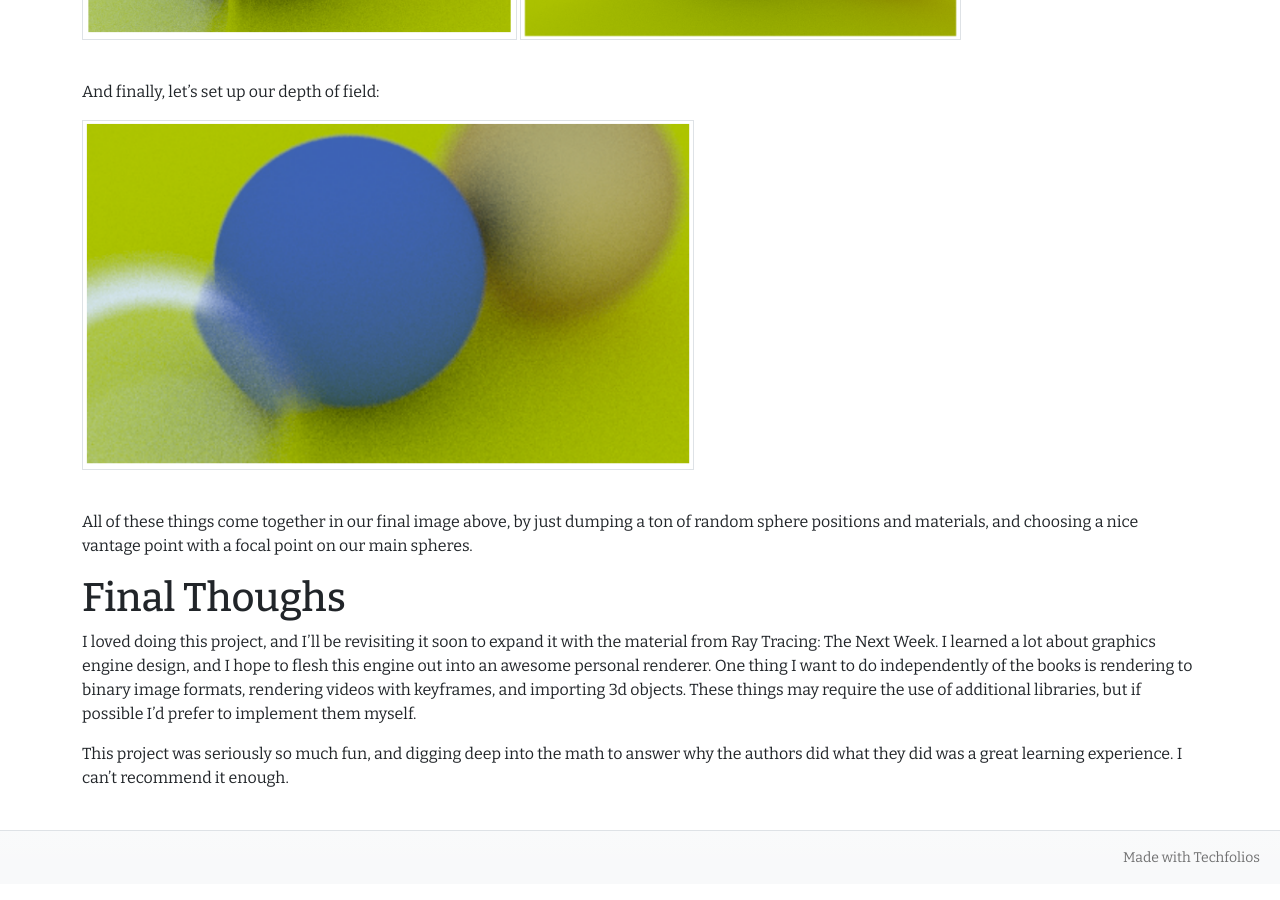
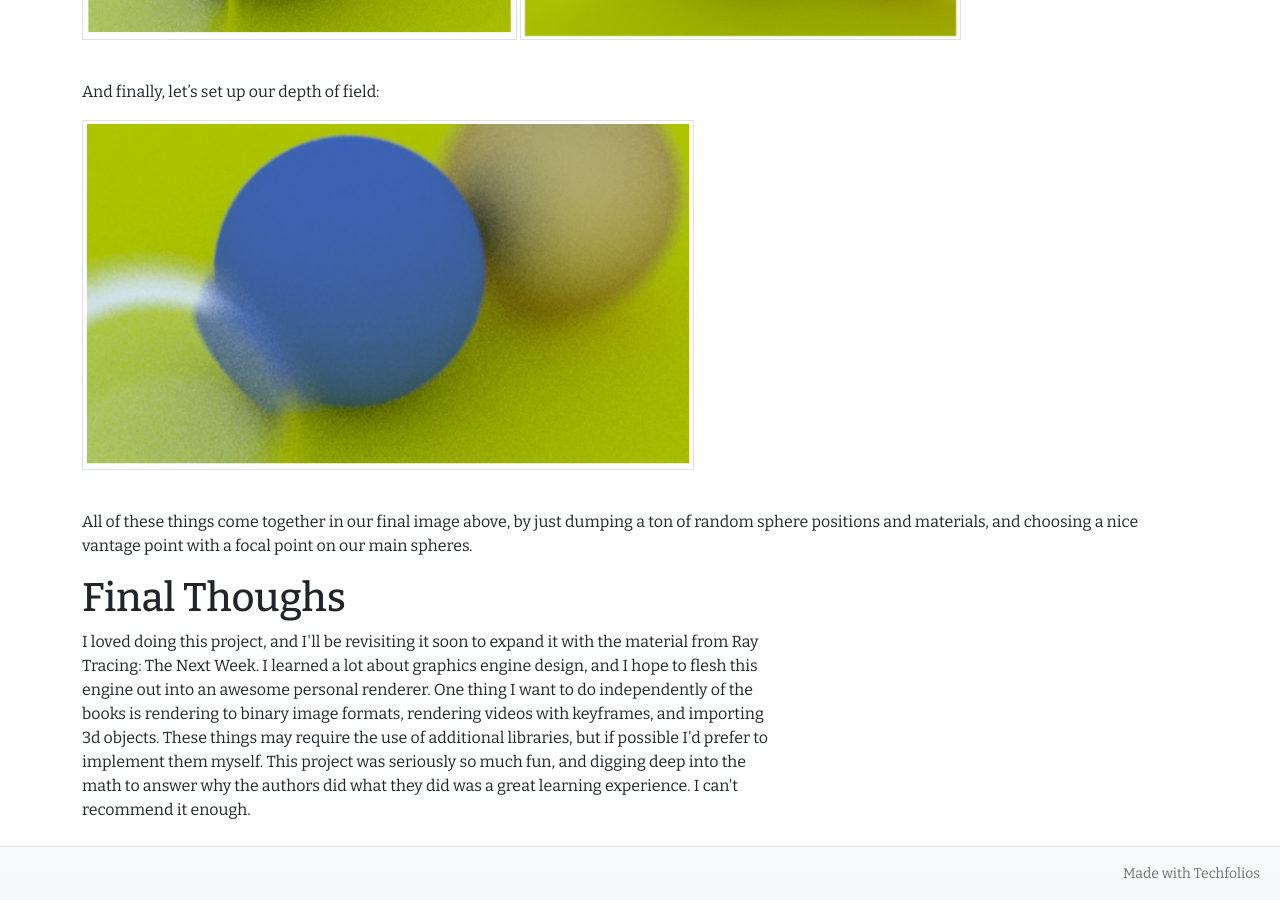
Before and after one commit to kylebueche/kylebueche.github.io, a Jekyll site: the page built from projects/ray-tracer-cpp.md, in a window 1280 px wide and 900 px high, scrolled down 2302 px. Built offline with Jekyll 4.4.1, drawn with Linux system fonts in a browser that asks for light colours.

Commit message:
Update ray-tracer-cpp.md

```diff
--- a/projects/ray-tracer-cpp.md
+++ b/projects/ray-tracer-cpp.md
@@ -15,7 +15,7 @@ labels:
 summary: "Another ray tracer in windows built by following 'Ray Tracing in One Weekend.'"
 ---
 
-<img class="float-start" style="padding-right:40px;" src="../img/ray-tracer-cpp/final-demo.png" width="500px" alt="Final-demo">
+<img class="float-start" style="padding-right:20px;" src="../img/ray-tracer-cpp/final-demo.png" width="500px" alt="Final-demo">
 
 For round 2 of ray tracing, I chose to use C++. Boy did it streamline things. C is great, don't get me wrong, but it really helped me appreciate the simple abstractions that C++ can offer a ray tracing project. This time, I followed a book, and learned that every graphics engine is faced with fundemental design decisions. I made such decisions in my last ray tracer, aimlessly and for better or worse. The book has given me insights into what design paths are available, and the structure that a graphics engine can take.
 
@@ -96,6 +96,8 @@ All of these things come together in our final image above, by just dumping a to
 
 # Final Thoughs
 
+<div style="max-width:700px;">
 I loved doing this project, and I'll be revisiting it soon to expand it with the material from Ray Tracing: The Next Week. I learned a lot about graphics engine design, and I hope to flesh this engine out into an awesome personal renderer. One thing I want to do independently of the books is rendering to binary image formats, rendering videos with keyframes, and importing 3d objects. These things may require the use of additional libraries, but if possible I'd prefer to implement them myself.
 
 This project was seriously so much fun, and digging deep into the math to answer why the authors did what they did was a great learning experience. I can't recommend it enough.
+</div>
```
